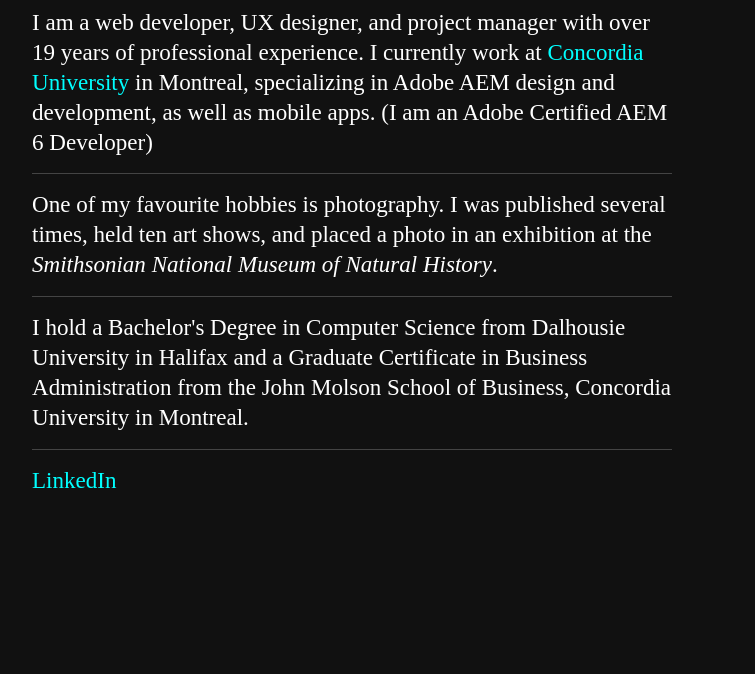
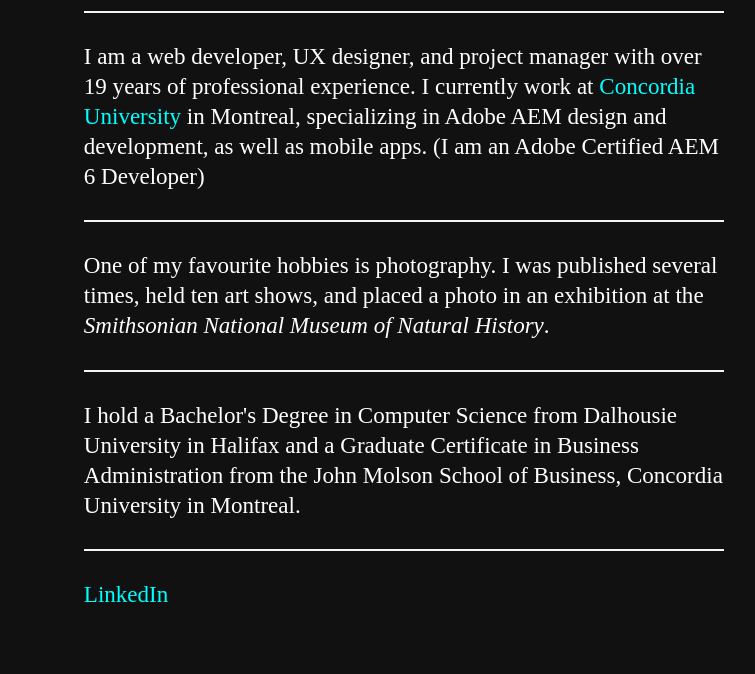
Before and after one commit to andrei-k/playground, a plain HTML site: page index.html in a window 1280 px wide. Shown: the part 126-800 px from the top of the page, without its empty margins (32-787 px from the left). Drawn offline with nearby package versions, Linux system fonts and the light colour scheme.

Commit message:
Started using Bulma CSS framework

```diff
--- a/css/styles.css
+++ b/css/styles.css
@@ -1,15 +1,8 @@
-* {
-	margin:0;
-	padding:0;
-}
-
 body, html {
-	min-height: 100%;
 	font-size: 1.2em;
 	line-height: 1.3em;
 	background-color: #111;
 	color: #fff;
-	-webkit-font-size-adjust: none;
 }
 
 h1, h2, p, strong {
@@ -25,30 +18,16 @@
 	line-height: 1.1em;
 }
 
+a {
+	color:#0ff;
+	text-decoration: none;
+}
+a:hover {
+	color:#0ff;
+	text-decoration: underline;
+}
+
 #content {
 	max-width: 640px;
 	margin: 0 5%;
-	padding: 50px 0;
 }
-
-hr {
-	display: block;
-	width: 100%;
-	margin-top: 16px;
-	padding-bottom: 16px;
-	border-top: 1px solid #444;
-	border-width: 1px 0 0 0;
-}
-
-a {
-	color:#0ff;
-	text-decoration:none;
-}
-
-a:hover {
-	text-decoration:underline;
-}
-
-span {
-	white-space: nowrap;
-}
--- a/index.html
+++ b/index.html
@@ -6,15 +6,17 @@
   <meta name="viewport" content="width=device-width, initial-scale=1.0">
   <title>Andrei Kalamkarov</title>
 
-  <link rel="stylesheet" type="text/css" href="./css/styles.css">
   <link rel="apple-touch-icon" sizes="180x180" href="./favicon/apple-touch-icon.png">
   <link rel="icon" type="image/png" sizes="32x32" href="./favicon/favicon-32x32.png">
   <link rel="icon" type="image/png" sizes="16x16" href="./favicon/favicon-16x16.png">
   <link rel="manifest" href="./favicon/site.webmanifest">
+
+  <link rel="stylesheet" href="https://cdn.jsdelivr.net/npm/bulma@0.9.3/css/bulma.min.css">
+  <link rel="stylesheet" type="text/css" href="./css/styles.css">
 </head>
 
-<body>
-  <div id="content">
+  <section class="section">
+    <div id="content" class="container">
       <h1>Andrei Kalamkarov</h1>
       <hr>
       <p>I am a web developer, UX designer, and project manager with over 19 years of professional experience. I currently work at <strong><a href="https://www.concordia.ca/">Concordia University</a></strong> in Montreal, specializing in Adobe AEM design and development, as well as mobile apps. (I am an Adobe Certified AEM 6 Developer)</p>
@@ -25,6 +27,7 @@
       <hr>
       <p><a href="https://www.linkedin.com/in/andreikalamkarov">LinkedIn</a></p>
     </div>
+  </section>
 
   <script>
     (function(i,s,o,g,r,a,m){i['GoogleAnalyticsObject']=r;i[r]=i[r]||function(){
```
Lines whose indentation alone changed are shown as unchanged.
